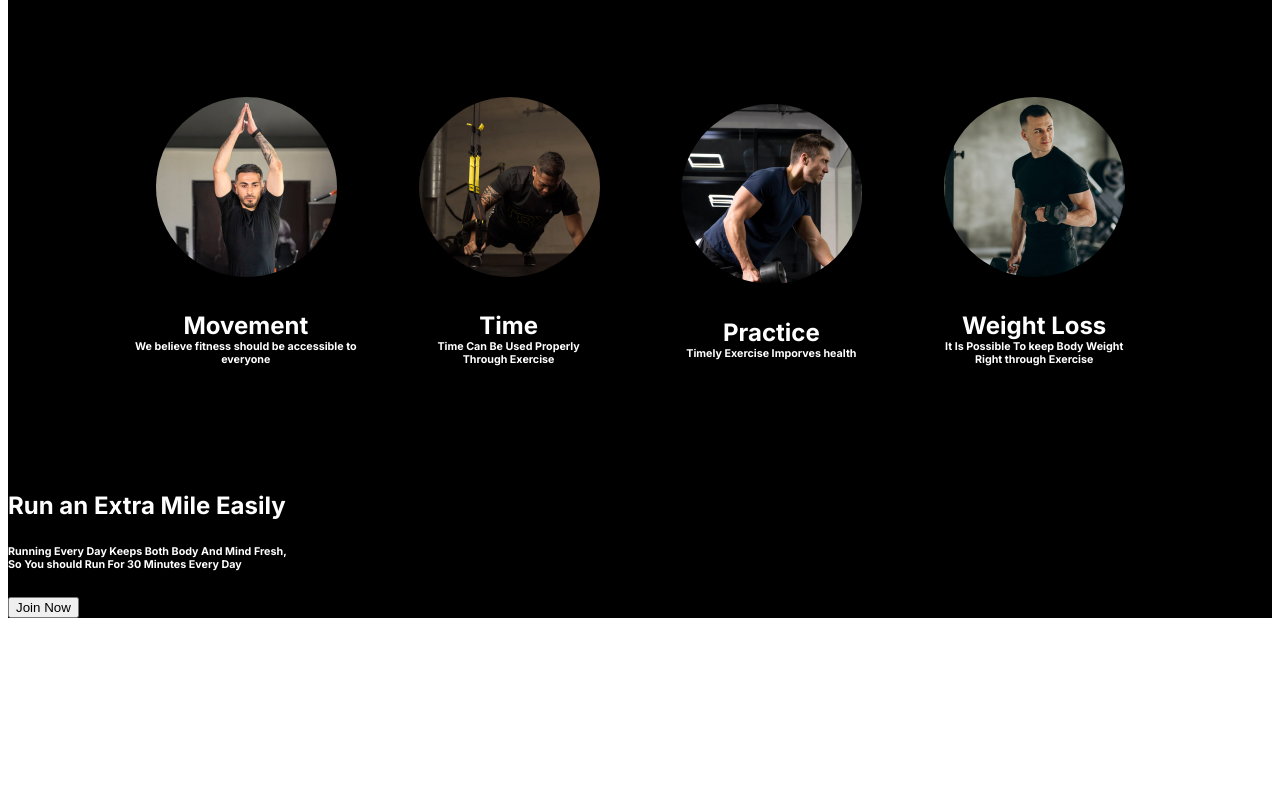
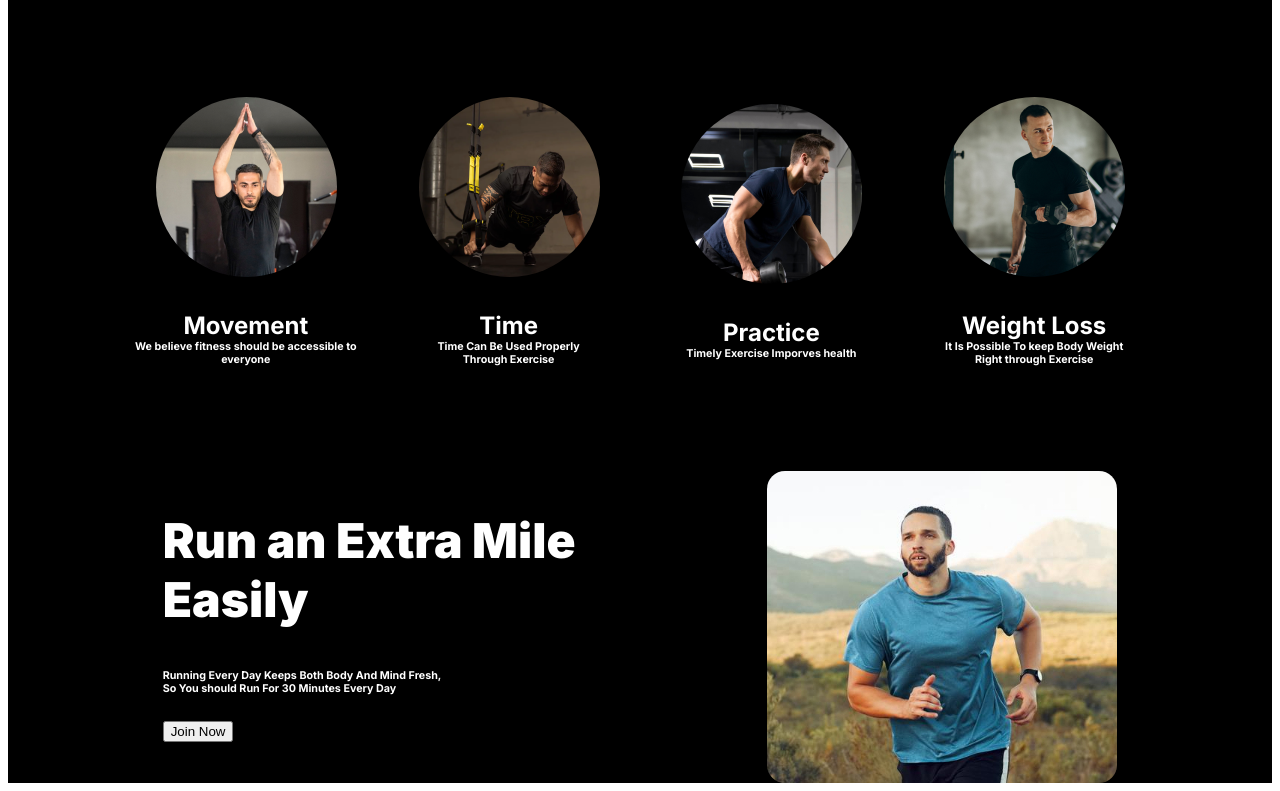
Before and after one commit to ShahJamal6160/Batch-10-Assignment-2, a plain HTML site: page index.html in a window 1280 px wide. Shown: the part 810-1601 px from the top of the page. Before the commit the page ends 1436 px from the top, so only its background shows below. Drawn offline with nearby package versions, Linux system fonts and the light colour scheme; a web font is replaced by a local one.

Commit message:
added Run section

```diff
--- a/index.html
+++ b/index.html
@@ -48,7 +48,7 @@
 
         <div class="ball"></div>
 
-     <img class="banner-img" src="images/Images 2.png" alt="">
+     <img class="banner-img" src="images/Images 2.png" alt="Images">
 
         <button class="experiance-btn-2">
             <span class="btn-2">500+</span> <br>
@@ -100,13 +100,14 @@
         </section>
 
         <section class="run-bg">
-            <div class="run-container">
+            <div class="run-container display-flex">
                 <div class="run-title">
                     <h1 class="run-heading">Run an Extra
                         Mile Easily</h1>
                         <h6 class="run-heading-1">Running Every Day Keeps Both Body And Mind Fresh, <br> So You should Run For 30 Minutes Every Day</h6>
                         <button class="run-btn">Join Now</button>
                 </div>
+                <img class="run-img" src="images/run.jpg" alt="Run Image">
             </div>
         </section>
     </main>
--- a/style/style.css
+++ b/style/style.css
@@ -249,11 +249,35 @@
 }
 
 /* run section style */
+.run-container{
+    justify-content: space-evenly;
+}
+
+.run-title{
+    width: 450px;
+}
 
 .run-heading,
 .run-heading-1{
     color: white;
 }
+
+.run-heading{
+    font-weight: 900;
+    font-size: 3rem;
+}
+
+
+.run-img{
+    width: 350px;
+    height: 312px;
+    object-fit: none;
+    object-position: 68% 28%;
+    border-radius: 18px;
+}
+
+
+
 
 /* Responsive Mobile Device */
 @media screen and (max-width:576px) {
```
